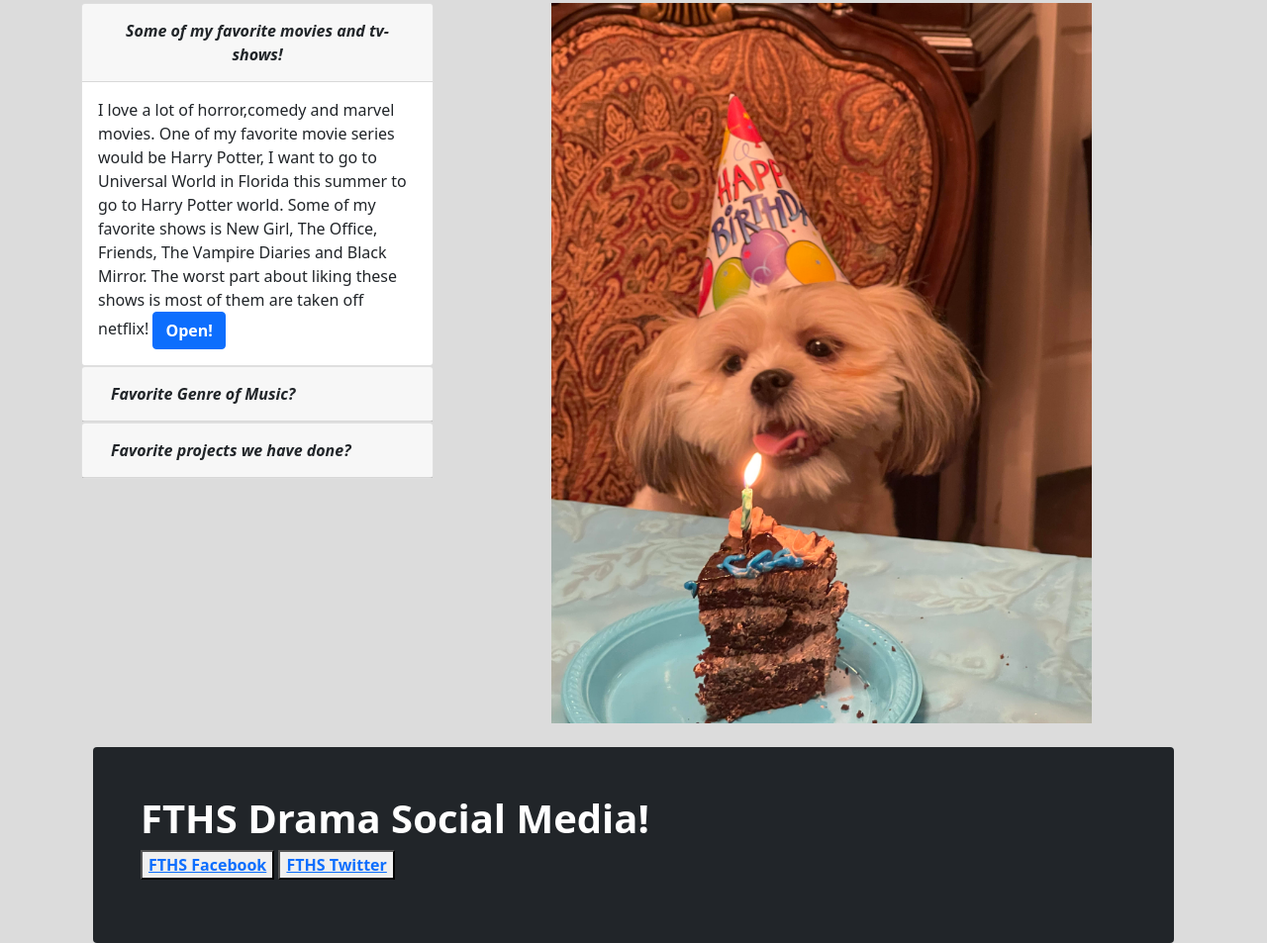
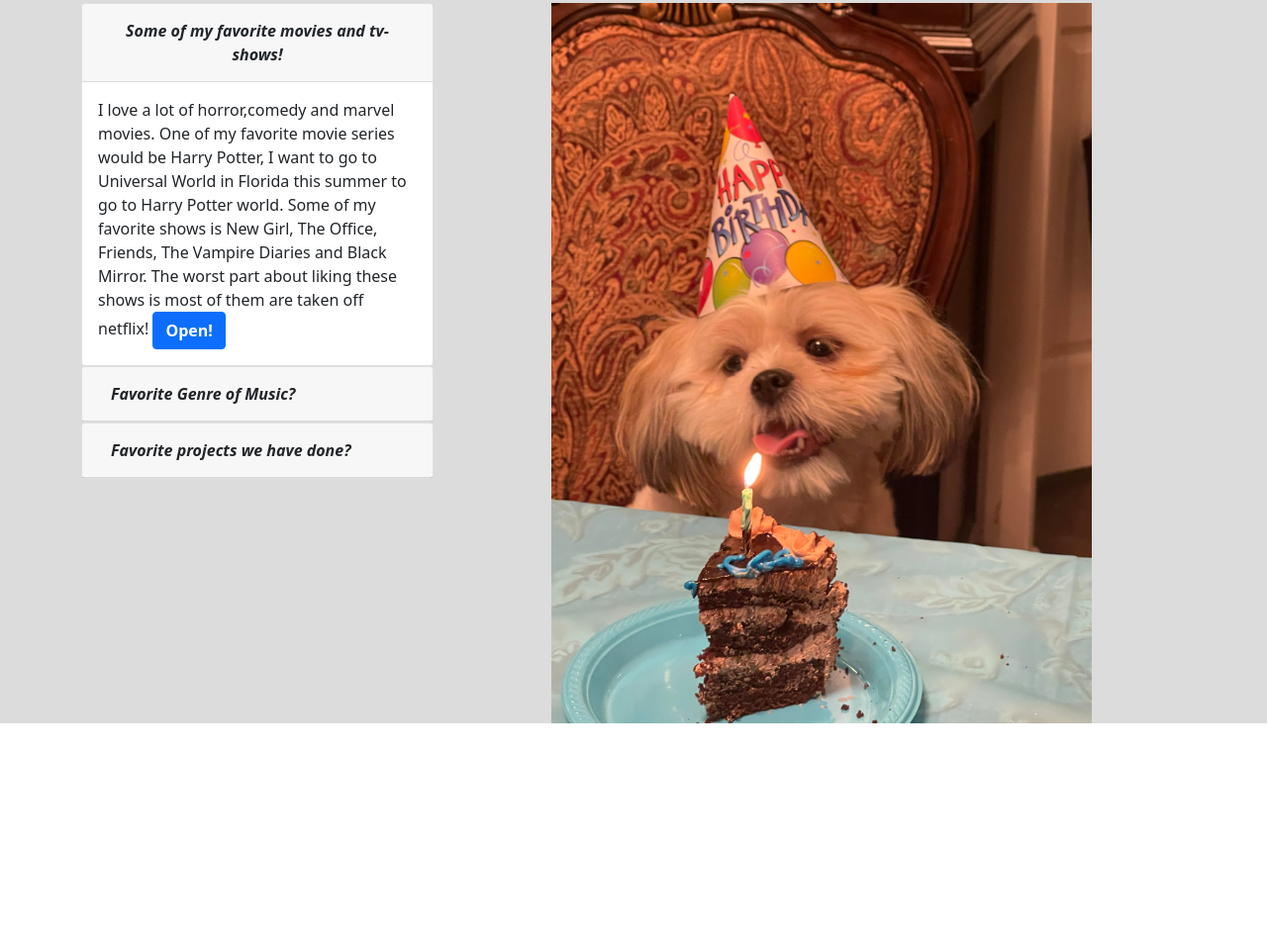
Before and after one commit to hannahfierro/GetToKnow, a plain HTML site: page index.html in a window 1280 px wide. Shown: the part 444-1397 px from the top of the page at 99% size. After the commit the page ends 1175 px from the top, so only its background shows below. Drawn offline with nearby package versions, Linux system fonts and the light colour scheme.

Commit message:
delted jumbotron

```diff
--- a/index.html
+++ b/index.html
@@ -112,15 +112,6 @@
 
    <img src="img\unnamed.jpg" class="mx-auto d-block" style="width:50%">
    </div>
-   <div class="container-fluid-1">
-       </div>
-       <div class="container-fluid-1">
-       <div class="container mt-3">
-       <div class="mt-4 p-5 bg-dark text-white rounded">
-         <h1><b>FTHS Drama Social Media!</b></h1>
-         <p>  <button><a href="https://www.facebook.com/patriotplayersFTHS/" class="button"><b>FTHS Facebook</b></a></button>
-         <button><a href="https://twitter.com/dramafths?lang=en" class="button"><b>FTHS Twitter</b></a></button></p>
-       </div>
-     </div>
+
    </html>
  </html>
```
